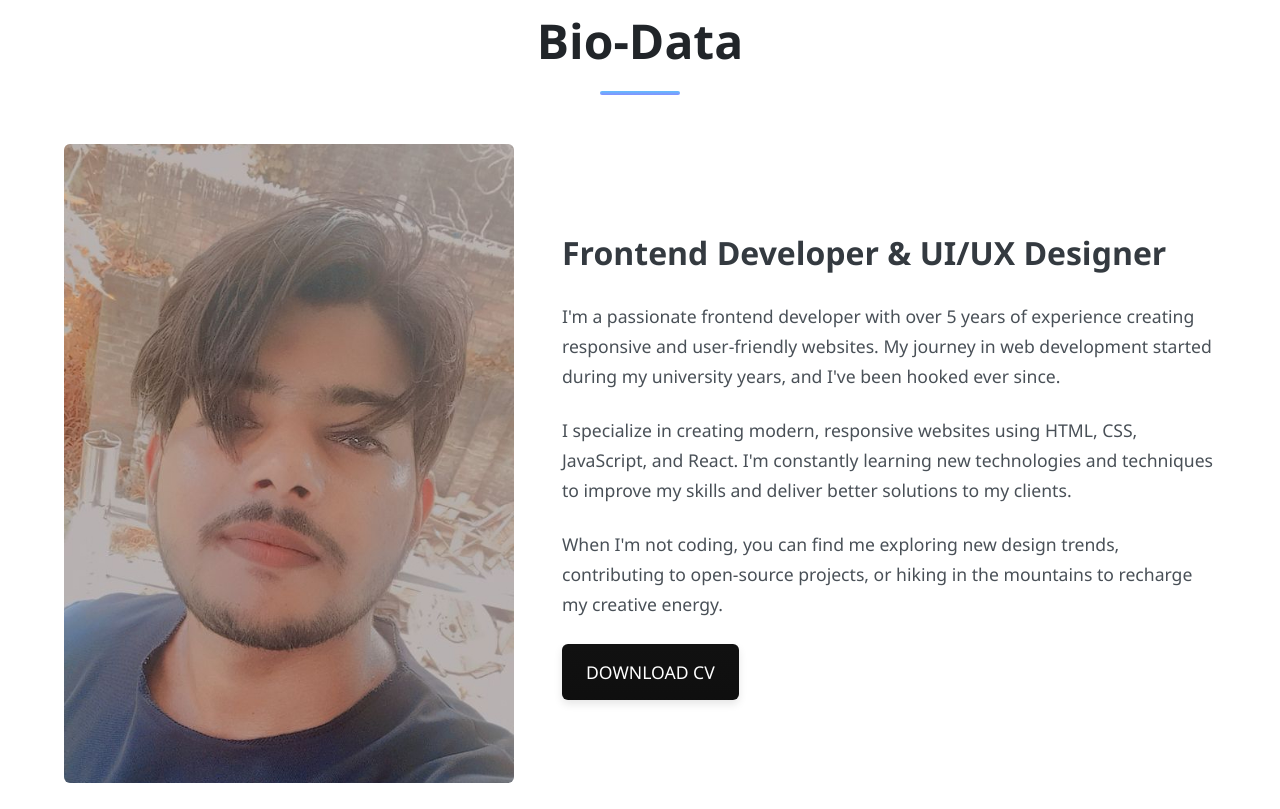
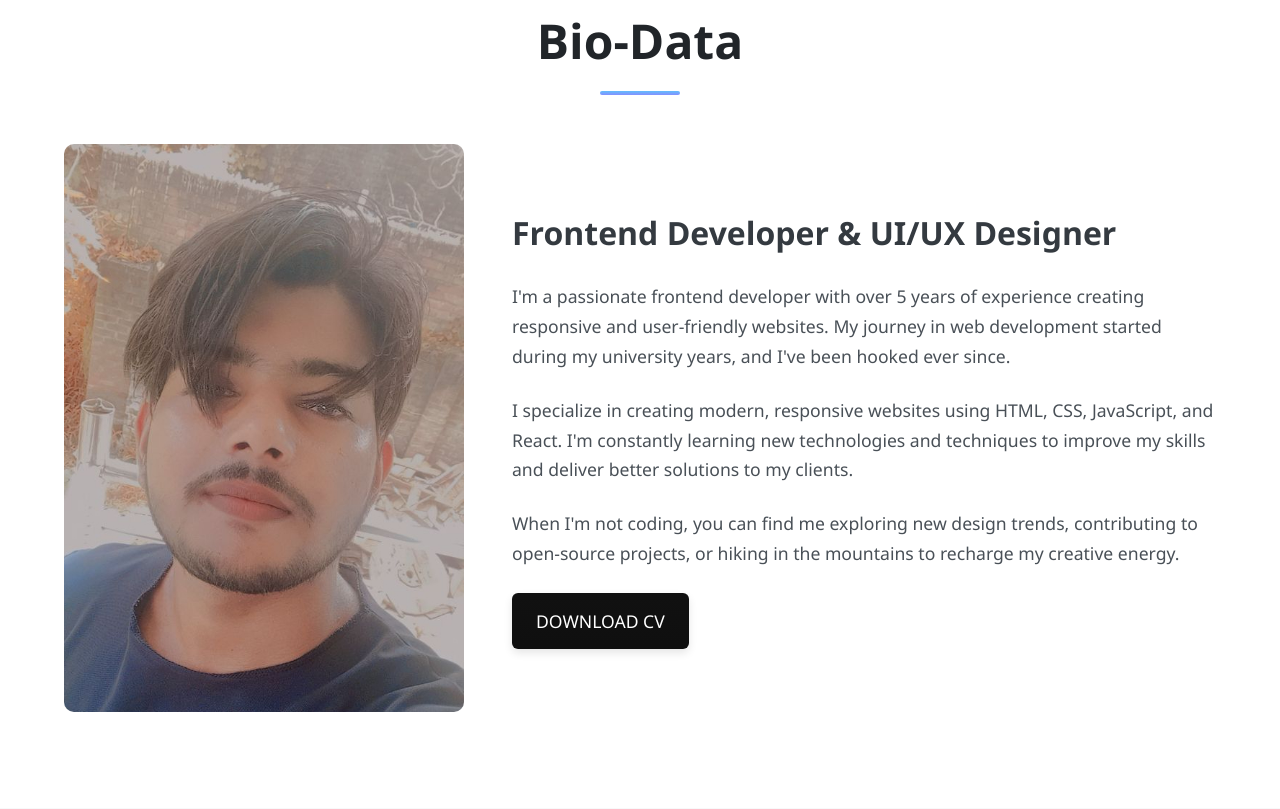
Before and after one commit to BRLeader01/Portfolio2, a plain HTML site: page index.html in a window 1280 px wide. Shown: the part 811-1620 px from the top of the page. Drawn offline with Linux system fonts and the light colour scheme.

Commit message:
Something changes

```diff
--- a/index.html
+++ b/index.html
@@ -264,10 +264,20 @@
 
 
         .about-img img {
-            border-radius: 6px;
-            width: 450px;
-            transition: transform 0.5s ease;
+            width: 100%;
+  max-width: 400px;
+  height: auto;
+  object-fit: cover;
+  border-radius: 10px;
+  display: block;
+  margin: 0 auto;
+        transition: transform 0.5s ease;
         }
+        @media(max-width:500px){
+          .about-img img {
+    max-width: 90%;
+  }
+}
 
         .about-img img:hover {
             transform: scale(1.05);
```
